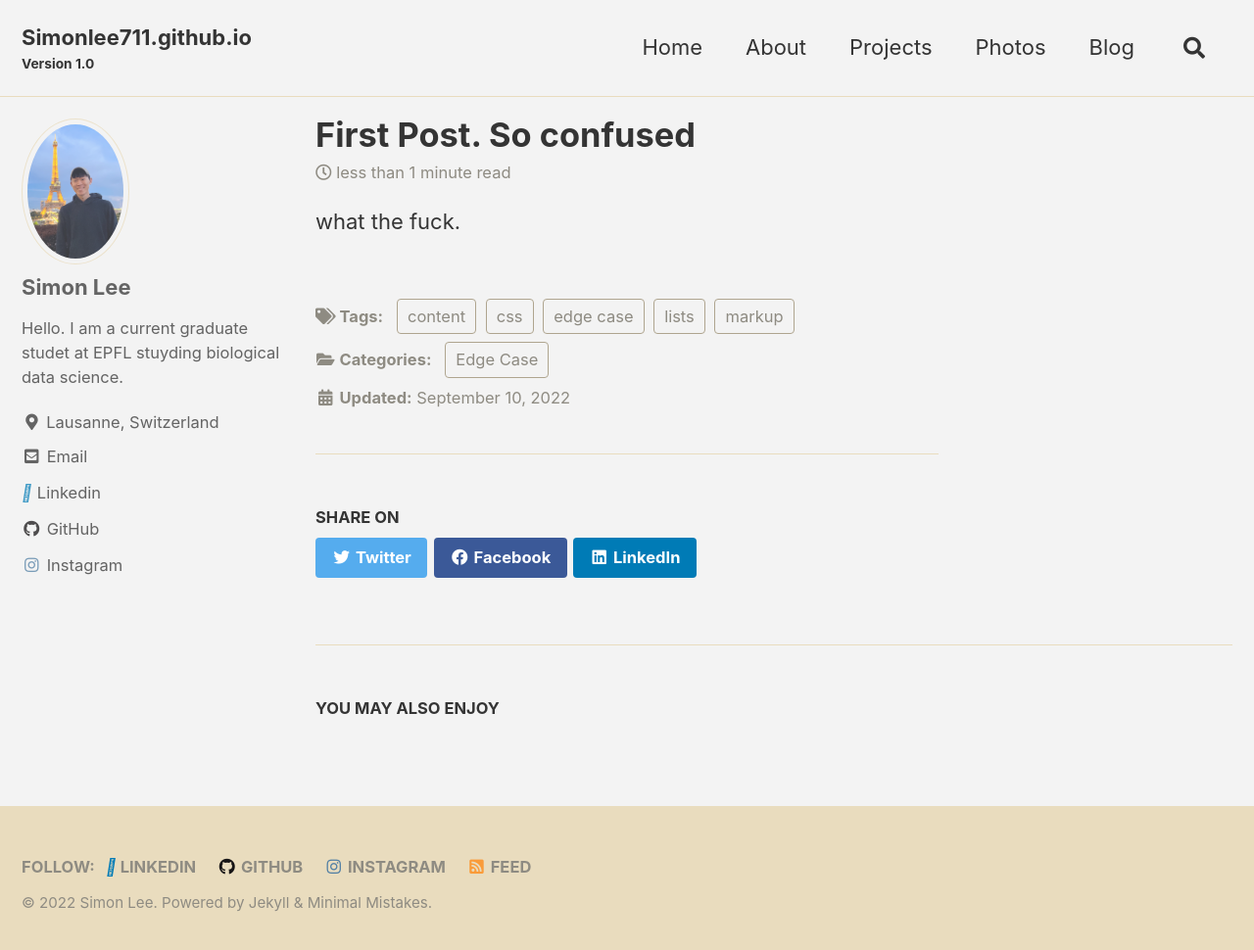
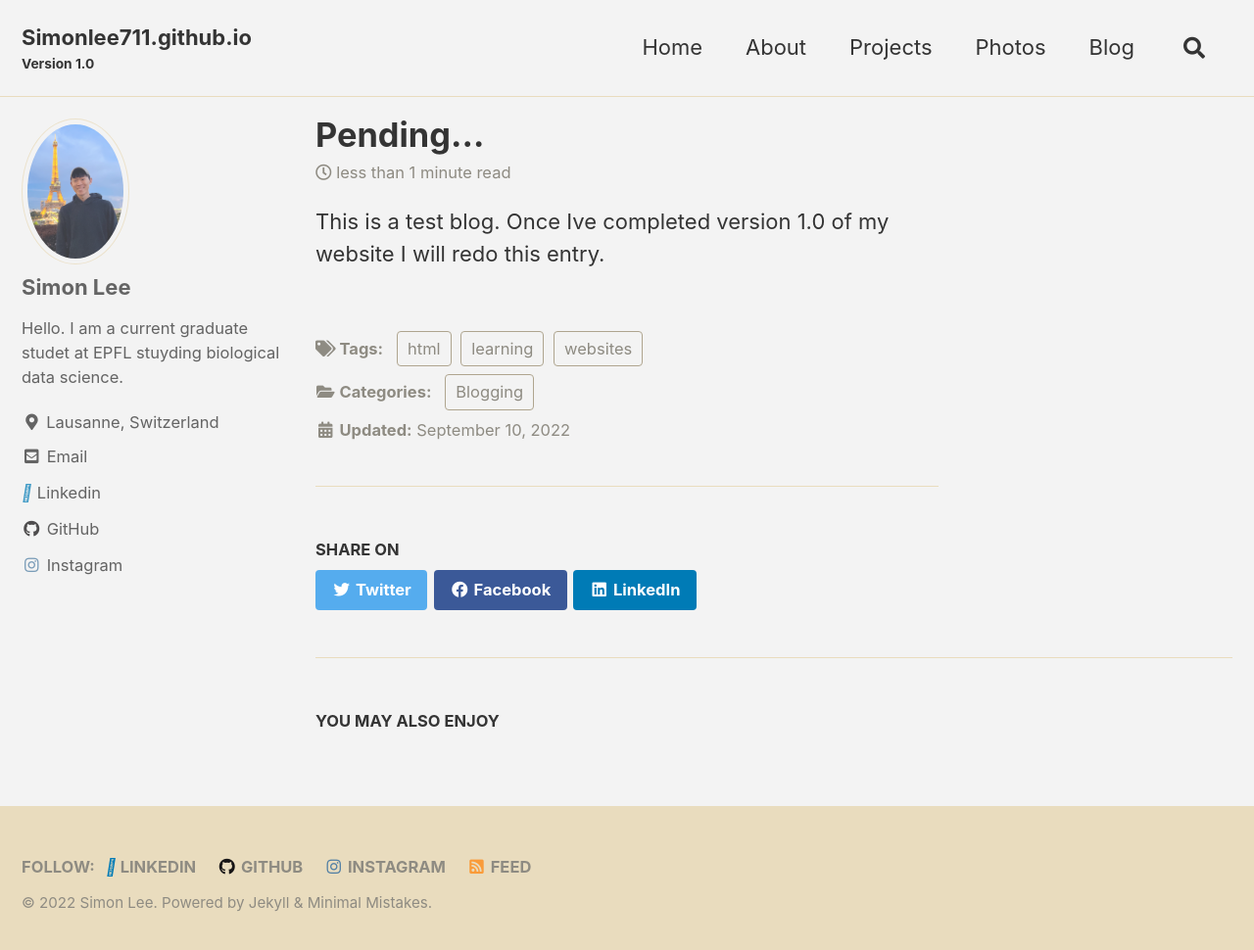
Before and after one commit to Simonlee711/Simonlee711.github.io, a Jekyll site: the page built from _posts/22-09-10-title.md, in a window 1280 px wide and 978 px high. Shown: the top 970 px of the window at 98% size. Built offline with Jekyll 4.4.1, drawn with Linux system fonts in a browser that asks for light colours; cached includes are drawn as plain includes.

Commit message:
built a blog

```diff
--- a/_posts/22-09-10-title.md
+++ b/_posts/22-09-10-title.md
@@ -1,13 +1,11 @@
 ---
-title: "First Post. So confused"
+title: "Pending..."
 categories:
-  - Edge Case
+  - Blogging
 tags:
-  - content
-  - css
-  - edge case
-  - lists
-  - markup
+  - html
+  - learning
+  - websites
 ---
 
-what the fuck.
+This is a test blog. Once Ive completed version 1.0 of my website I will redo this entry.
```
